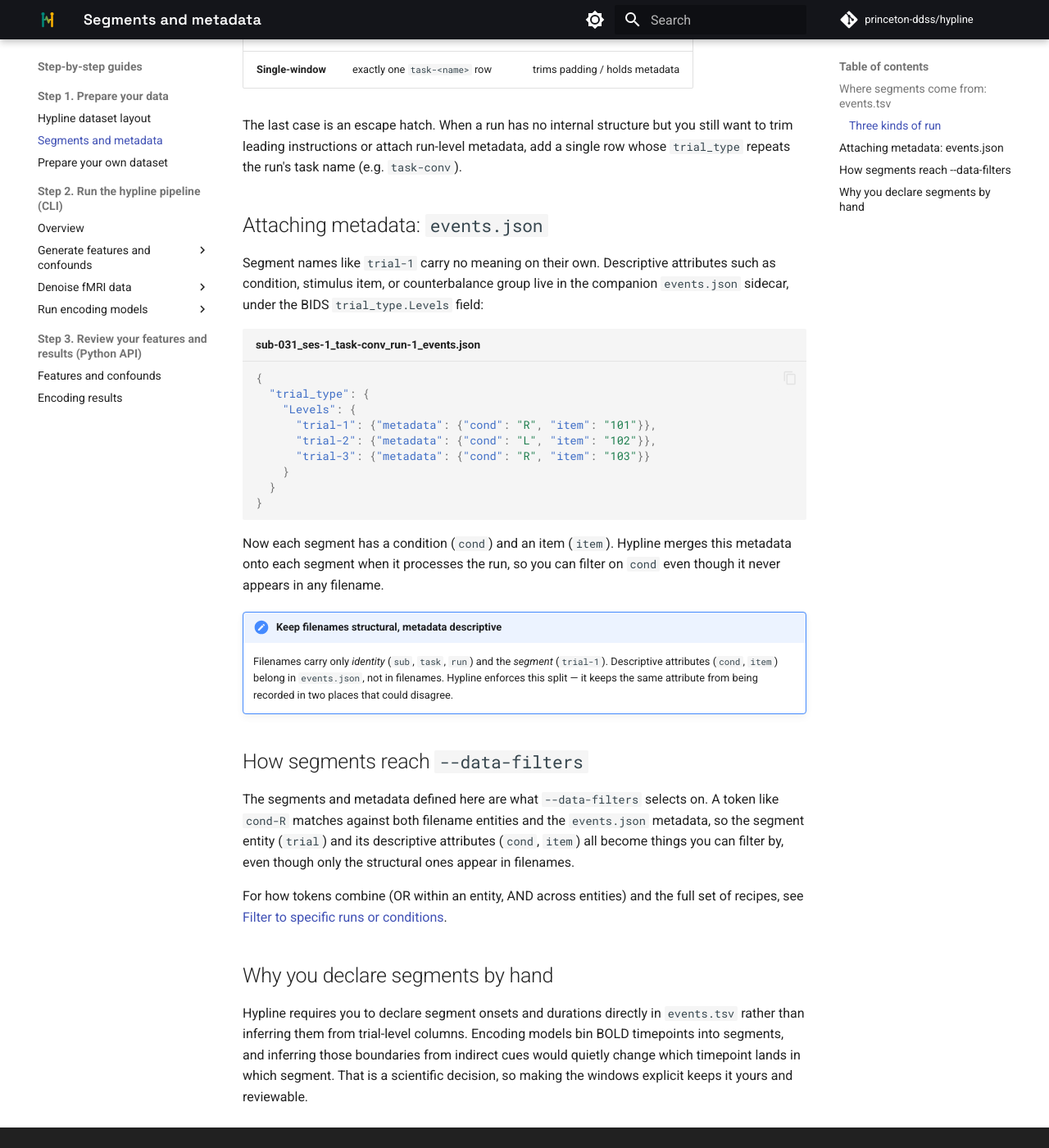
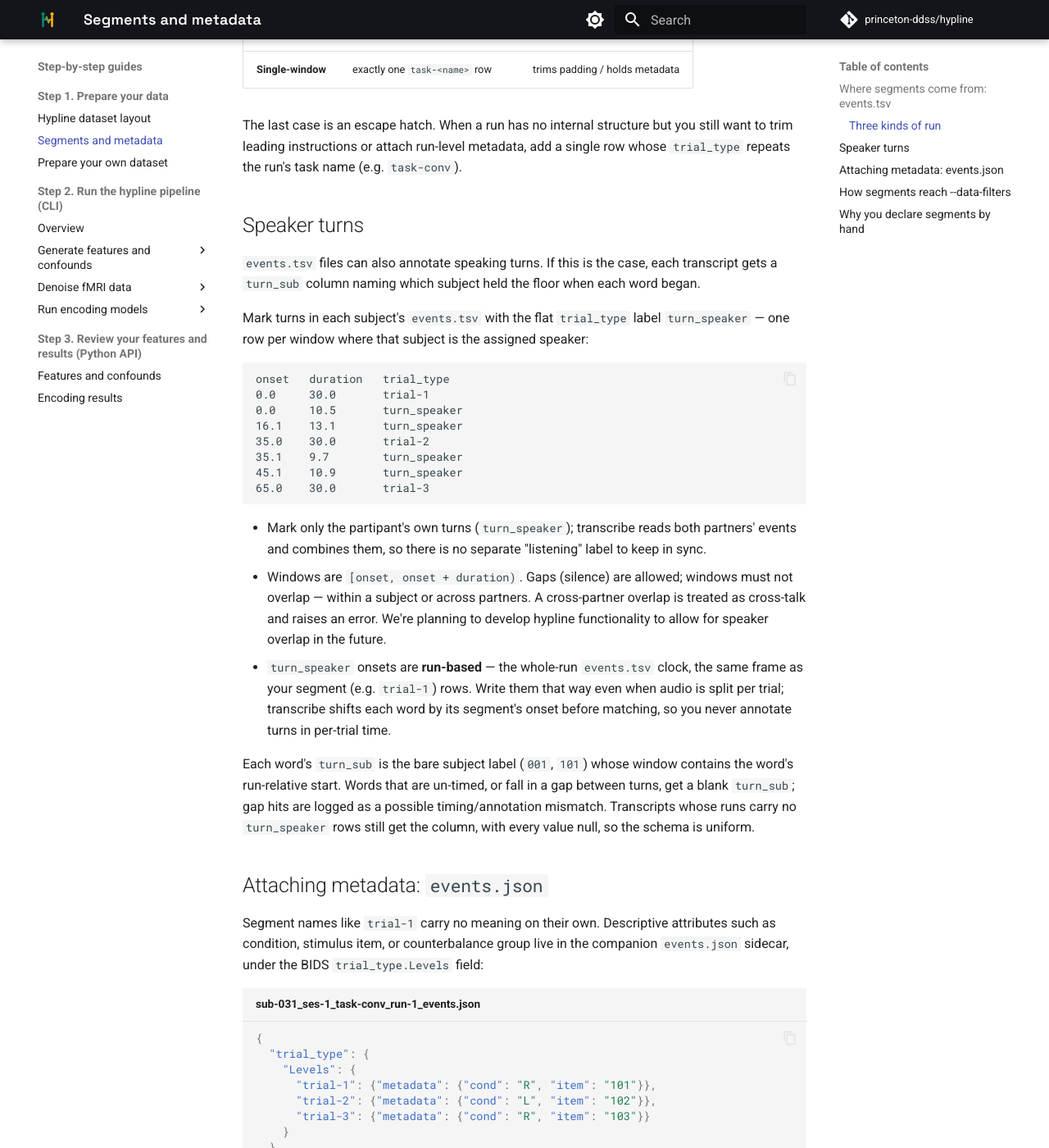
Before and after one commit to princeton-ddss/hypline, an MkDocs documentation site: the page built from docs/mkdocs/step-by-step/segments.md, in a window 1280 px wide and 1400 px high, scrolled down 1284 px. Shown: the whole window at 82% size. Built offline with MkDocs 1.6.1 and Material for MkDocs 9.7.7, drawn with Linux system fonts in a browser that asks for light colours; comment, search, counter and statistics services are not loaded; the version menu is left out.

Commit message:
Update segments.md

````diff
--- a/docs/mkdocs/step-by-step/segments.md
+++ b/docs/mkdocs/step-by-step/segments.md
@@ -56,6 +56,46 @@ The last case is an escape hatch. When a run has no internal structure but you
 still want to trim leading instructions or attach run-level metadata, add a
 single row whose `trial_type` repeats the run's task name (e.g. `task-conv`).
 
+
+## Speaker turns
+
+`events.tsv` files can also annotate speaking turns. If this is the case, each transcript gets a
+`turn_sub` column naming which subject held the floor when each word began.
+
+Mark turns in each subject's `events.tsv` with the flat `trial_type` label
+`turn_speaker` — one row per window where that subject is the assigned
+speaker:
+
+```tsv
+onset   duration   trial_type
+0.0     30.0       trial-1
+0.0     10.5       turn_speaker
+16.1    13.1       turn_speaker
+35.0    30.0       trial-2
+35.1    9.7        turn_speaker
+45.1    10.9       turn_speaker
+65.0    30.0       trial-3
+```
+
+- Mark only the partipant's own turns (`turn_speaker`); transcribe reads both partners'
+  events and combines them, so there is no separate "listening" label to keep in
+  sync.
+- Windows are `[onset, onset + duration)`. Gaps (silence) are allowed; windows
+  must not overlap — within a subject or across partners. A cross-partner
+  overlap is treated as cross-talk and raises an error. We're planning to develop hypline
+  functionality to allow for speaker overlap in the future.
+- `turn_speaker` onsets are **run-based** — the whole-run `events.tsv` clock,
+  the same frame as your segment (e.g. `trial-1`) rows. Write them that way even
+  when audio is split per trial; transcribe shifts each word by its segment's
+  onset before matching, so you never annotate turns in per-trial time.
+
+Each word's `turn_sub` is the bare subject label (`001`, `101`) whose window
+contains the word's run-relative start. Words that are un-timed, or fall in a gap
+between turns, get a blank `turn_sub`; gap hits are logged as a possible
+timing/annotation mismatch. Transcripts whose runs carry no `turn_speaker` rows
+still get the column, with every value null, so the schema is uniform.
+
+
 ## Attaching metadata: `events.json`
 
 Segment names like `trial-1` carry no meaning on their own. Descriptive
````
